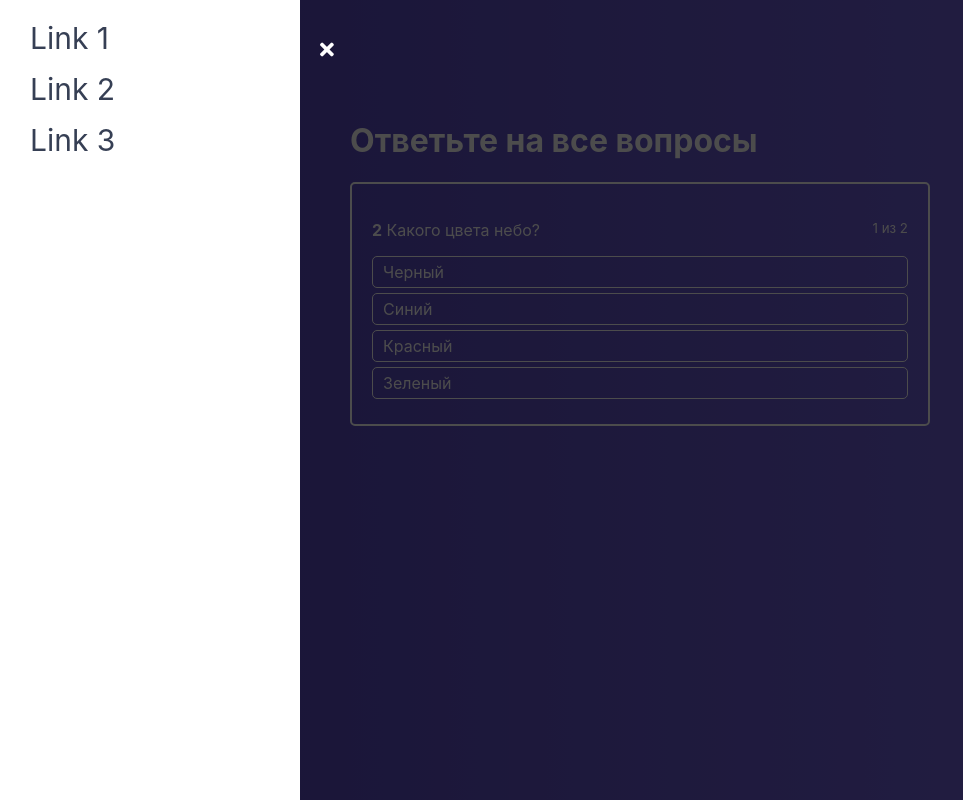
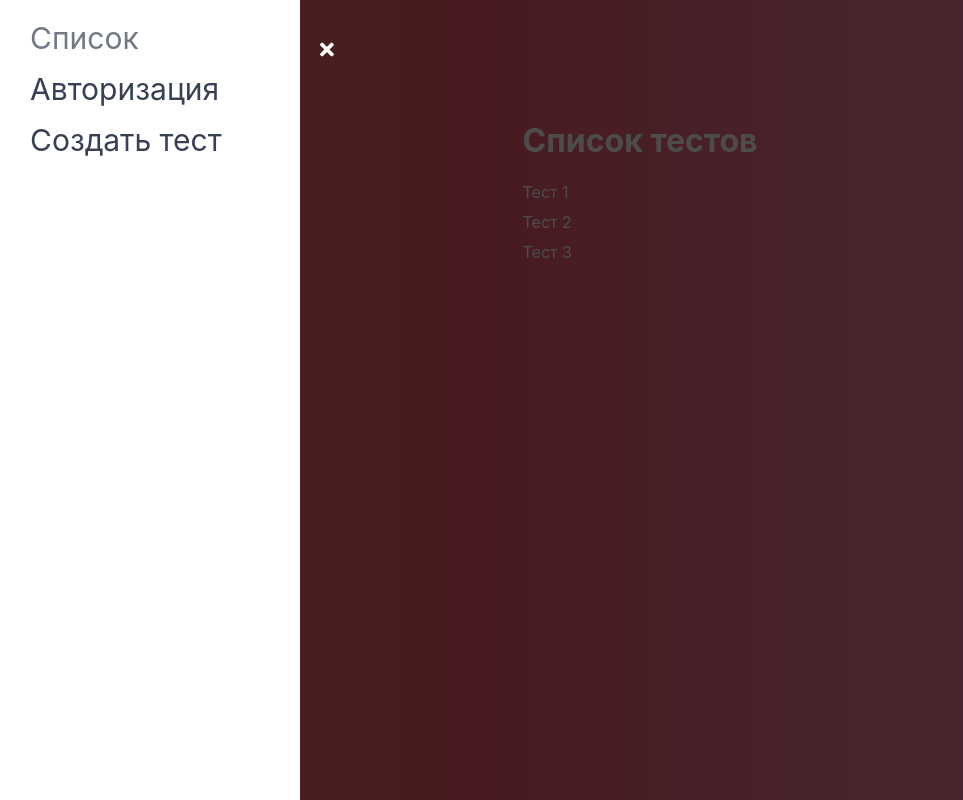
Before and after one commit to hellovadim/quiz, a React (Create React App) app: page / in a window 1280 px wide. Shown: the whole page, without its empty margins (0-963 px from the left). Built offline with nearby package versions, Linux system fonts and the light colour scheme.

Commit message:
создал навигацию по страницам

```diff
--- a/package.json
+++ b/package.json
@@ -34,5 +34,8 @@
       "last 1 firefox version",
       "last 1 safari version"
     ]
+  },
+  "devDependencies": {
+    "react-router-dom": "^5.2.0"
   }
 }
--- a/src/App.js
+++ b/src/App.js
@@ -1,12 +1,20 @@
 import { Component } from "react";
 import Layout from "./Hoc/Layout/Layout";
 import Quiz from "./containers/Quiz/Quiz";
-
+import {Route, Switch} from "react-router-dom";
+import QuizList from "./containers/QuizList/QuizList";
+import {QuizCreator} from "./containers/QuizCreator/QuizCreator";
+import Auth from "./containers/Auth/Auth";
 class App extends Component {
   render() {
     return (
       <Layout>
-        <Quiz/>
+        <Switch>
+          <Route path="/auth" component={Auth}/>
+          <Route path="/quiz-creator" component={QuizCreator}/>
+          <Route path="/quiz/:id" component={Quiz}/>
+          <Route path="/" component={QuizList}/>
+        </Switch>
       </Layout>
     );
   }
--- a/src/Hoc/Layout/Layout.jsx
+++ b/src/Hoc/Layout/Layout.jsx
@@ -16,7 +16,7 @@
   };
   menuCloseHandler = () => {
     this.setState({
-      menu: false
+      menu: true
     })
   }
   render() {
--- a/src/components/FinishedQuiz/FinishedQuiz.jsx
+++ b/src/components/FinishedQuiz/FinishedQuiz.jsx
@@ -1,6 +1,6 @@
 import styles from "./FinishedQuiz.module.css";
 import Button from "../UI/Button/Button";
-
+import { Link } from "react-router-dom";
 const FinishedQuiz = (props) => {
   const successCount = Object.keys(props.results).reduce((total, key )=> {
     if(props.results[key] === 'success') {
@@ -31,7 +31,8 @@
       <p>Правильно {successCount} из {props.quiz.length}</p>
       <div>
         <Button onClick={props.onRetry} type="primary">Повторить</Button>
-        <Button type="success">Перейти в список тестов</Button>
+        <Link to="/"> <Button type="success">Перейти в список тестов</Button></Link>
+
       </div>
     </div>
   );
--- a/src/components/Navigation/Drawer/Drawer.jsx
+++ b/src/components/Navigation/Drawer/Drawer.jsx
@@ -1,15 +1,30 @@
 import { Component } from "react";
 import styles from "./Drawer.module.css";
 import BackDrop from "../../UI/BackDrop/BackDrop";
+import {NavLink} from 'react-router-dom';
 
-const links = [1, 2, 3];
+const links = [
+  { to: "/", label: "Список", exact: true },
+  { to: "/auth", label: "Авторизация", exact: false },
+  { to: "/quize-creator", label: "Создать тест", exact: false },
+];
 
 class Drawer extends Component {
+  clickHandler = () => {
+    this.props.onClose()
+  }
   renderLinks() {
     return links.map((link, index) => {
       return (
         <li key={index}>
-          <a href="!#">Link {link}</a>
+          <NavLink
+          to={link.to}
+          exact={link.exact}
+          activeClassName={styles.active}
+          onClick={this.clickHandler}
+          >
+            {link.label}
+          </NavLink>
         </li>
       );
     });
@@ -23,11 +38,10 @@
     }
     return (
       <>
-      <nav className={cls.join(" ")}>
-        <ul>{this.renderLinks()}</ul>
-      </nav>
-      {!this.props.isOpen ? <BackDrop onClick={this.props.onClose}/> : null}
-
+        <nav className={cls.join(" ")}>
+          <ul>{this.renderLinks()}</ul>
+        </nav>
+        {!this.props.isOpen ? <BackDrop onClick={this.props.onClose} /> : null}
       </>
     );
   }
--- /dev/null
+++ b/src/containers/Auth/Auth.jsx
@@ -0,0 +1,16 @@
+import React, { Component } from 'react'
+
+
+export class Auth extends Component {
+
+
+    render() {
+        return (
+            <div>
+               <h1>Auth</h1>
+            </div>
+        )
+    }
+}
+
+export default Auth
--- /dev/null
+++ b/src/containers/QuizCreator/QuizCreator.jsx
@@ -0,0 +1,7 @@
+export  const QuizCreator  = () => {
+    return(
+        <div>
+            <h1>Quiz Creator</h1>
+        </div>
+    )
+}
--- /dev/null
+++ b/src/containers/QuizList/QuizList.jsx
@@ -0,0 +1,32 @@
+import React, { Component } from 'react';
+import { Link } from 'react-router-dom';
+import styles from "./QuizList.module.css";
+
+export class QuizList extends Component {
+
+    renderQuizes() {
+        return [1, 2, 3].map((quiz, index) => {
+            return (
+                <li key={index}>
+                    <Link to={'/quiz/' + quiz}>
+                    Тест {quiz}
+                    </Link>
+                </li>
+            )
+        })
+    }
+    render() {
+        return (
+            <div className={styles.QuizList}>
+                <div>
+                    <h1>Список тестов</h1>
+                    <ul>
+                        {this.renderQuizes()}
+                    </ul>
+                </div>
+            </div>
+        )
+    }
+}
+
+export default QuizList;
--- /dev/null
+++ b/src/containers/QuizList/QuizList.module.css
@@ -0,0 +1,26 @@
+.QuizList {
+  display: flex;
+  justify-content: center;
+  padding-top: 100px;
+  flex-grow: 1;
+  width: 100%;
+  background: linear-gradient(90deg, #fd8355 0%, #f0576c 37%, #f79cbd 100%);
+}
+.QuizList h1 {
+  color: #fff;
+}
+.QuizList ul {
+  list-style: none;
+  margin: 0;
+  padding: 0;
+}
+.QuizList li {
+  margin-bottom: 10px;
+}
+.QuizList li a {
+  text-decoration: none;
+  color: #fff;
+}
+.QuizList li a:hover {
+  color: #363f54;
+}
--- a/src/index.js
+++ b/src/index.js
@@ -1,12 +1,15 @@
-import React from 'react';
-import ReactDOM from 'react-dom';
-import './index.css';
-import App from './App';
+import React from "react";
+import ReactDOM from "react-dom";
+import "./index.css";
+import {BrowserRouter} from "react-router-dom"
+import App from "./App";
 
 
 ReactDOM.render(
   <React.StrictMode>
-    <App />
+    <BrowserRouter>
+    <App/>
+    </BrowserRouter>
   </React.StrictMode>,
-  document.getElementById('root')
+  document.getElementById("root")
 );
```
Also changed, not shown: 1 other file (tests, documents, lock files or other folders).
